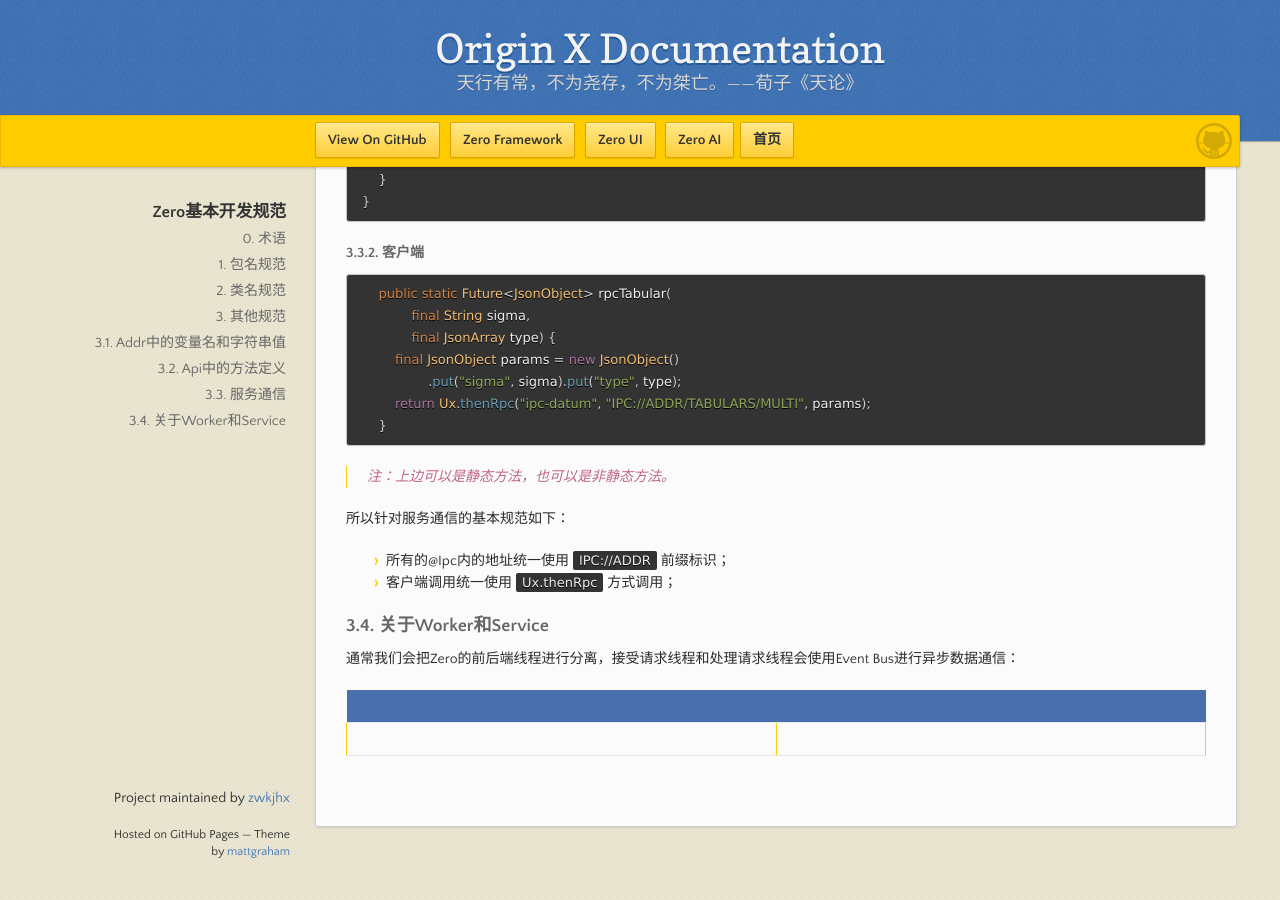
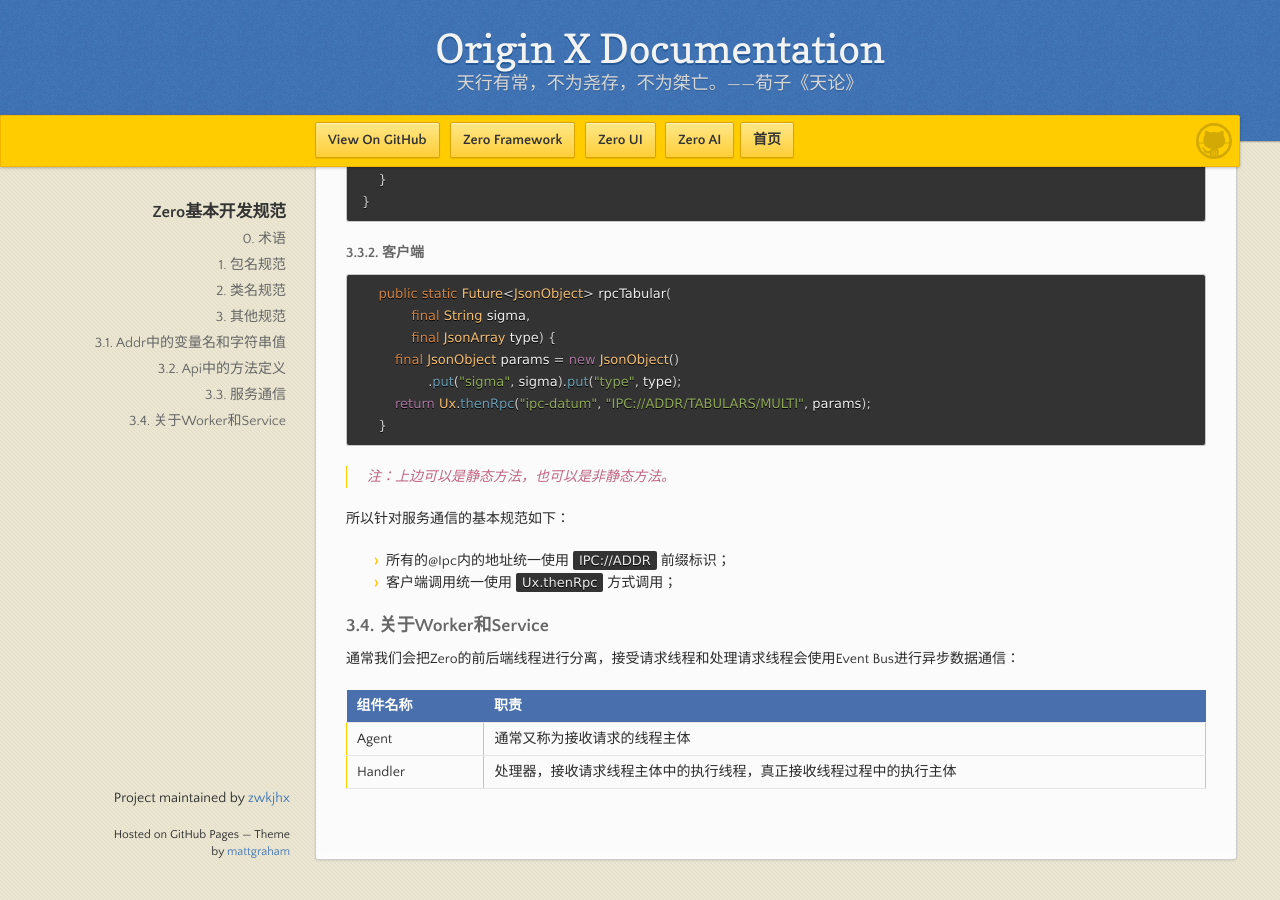
Before and after one commit to zwkjhx/ox-doc, a Jekyll site: the page built from specification/1-zerogui-fan/spc-001-zeroji-ben-kai-fa-gui-fan.md, in a window 1280 px wide and 900 px high, scrolled down 2522 px. Built offline with Jekyll 4.4.1, drawn with Linux system fonts in a browser that asks for light colours; our own code applies the rules of GitHub Pages for plain Markdown files; before the commit the page ends 3389 px from its top, so only the background shows below that.

Commit message:
Updates specification/1-zerogui-fan/spc-001-zeroji-ben-kai-fa-gui-fan.md
Auto commit by GitBook Editor

```diff
--- a/specification/1-zerogui-fan/spc-001-zeroji-ben-kai-fa-gui-fan.md
+++ b/specification/1-zerogui-fan/spc-001-zeroji-ben-kai-fa-gui-fan.md
@@ -117,6 +117,7 @@
 
 通常我们会把Zero的前后端线程进行分离，接受请求线程和处理请求线程会使用Event Bus进行异步数据通信：
 
-|  |  |
+| 组件名称 | 职责 |
 | :--- | :--- |
-|  |  |
+| Agent | 通常又称为接收请求的线程主体 |
+| Handler | 处理器，接收请求线程主体中的执行线程，真正接收线程过程中的执行主体 |
```
